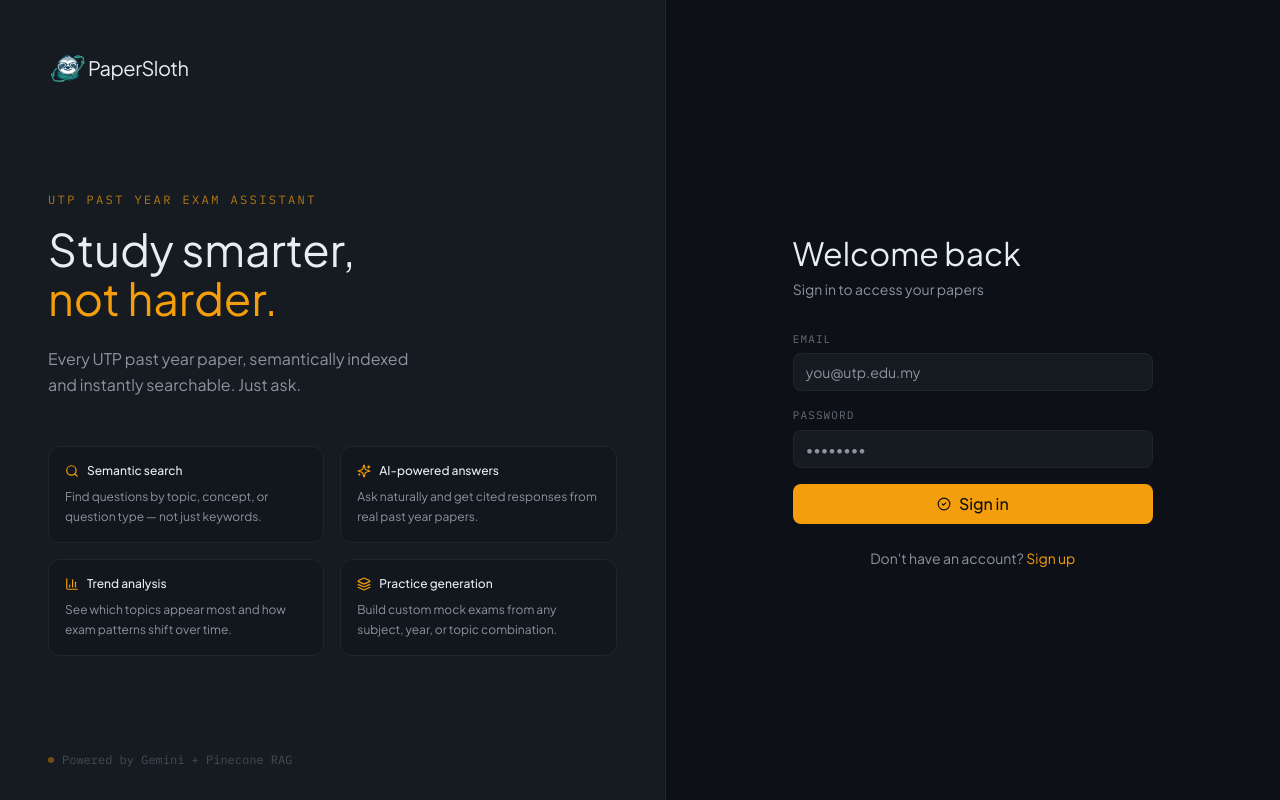
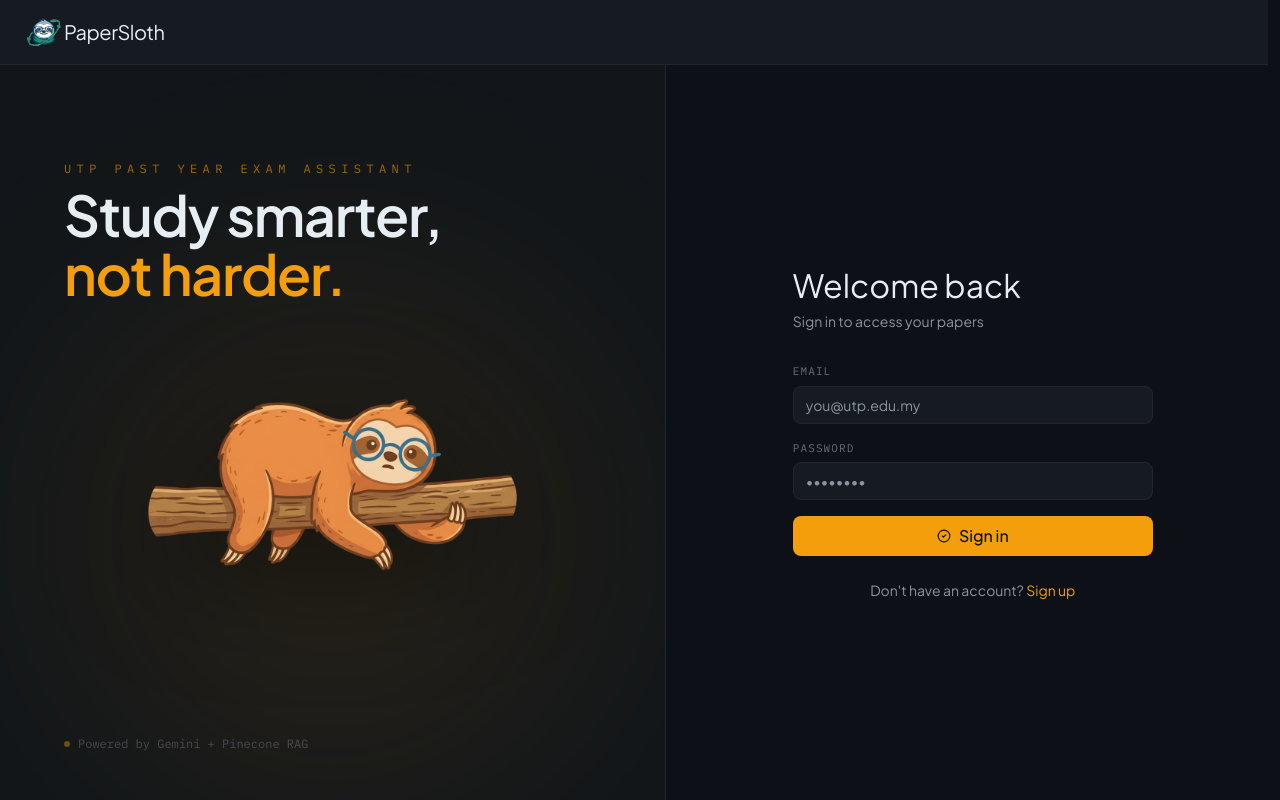
Before and after one commit to ziqqq-rgb/PaperSloth, a React (Vite) app in the folder frontend/: page /login in a window 1280 px wide. Built offline with nearby package versions, Linux system fonts and the light colour scheme.

Commit message:
fix auth ui

```diff
--- /dev/null
+++ b/frontend/src/PaperSlothMascot.tsx
@@ -0,0 +1,53 @@
+import React from 'react';
+
+export default function PaperSlothMascot() {
+  return (
+    <svg
+      xmlns="http://www.w3.org/2000/svg"
+      viewBox="0 0 400 400"
+      className="w-full h-full drop-shadow-2xl"
+    >
+      <defs>
+        <linearGradient id="paperGlow" x1="0%" y1="0%" x2="100%" y2="100%">
+          <stop offset="0%" stopColor="#f59e0b" />
+          <stop offset="100%" stopColor="#d97706" />
+        </linearGradient>
+
+        <filter id="glow" x="-20%" y="-20%" width="140%" height="140%">
+          <feDropShadow dx="0" dy="10" stdDeviation="15" floodColor="#f59e0b" floodOpacity="0.3"/>
+        </filter>
+      </defs>
+
+      {/* Optional subtle ring */}
+      <circle cx="200" cy="200" r="180" fill="none" stroke="#21262d" strokeWidth="2" strokeDasharray="10 10" />
+
+      {/* Sloth Body */}
+      <path d="M 100 280 C 100 120, 300 120, 300 280" fill="#21262d" />
+
+      {/* Sloth Face Mask */}
+      <path d="M 125 280 C 125 160, 275 160, 275 280" fill="#8b949e" />
+
+      {/* Sloth Eyes */}
+      <rect x="150" y="200" width="35" height="6" rx="3" fill="#0d1117" className="animate-pulse" />
+      <rect x="215" y="200" width="35" height="6" rx="3" fill="#0d1117" className="animate-pulse" />
+
+      {/* Sloth Nose */}
+      <path d="M 190 230 Q 200 240 210 230 Z" fill="#0d1117" stroke="#0d1117" strokeWidth="4" strokeLinejoin="round" />
+
+      {/* Sloth Smile */}
+      <path d="M 185 250 Q 200 260 215 250" fill="none" stroke="#0d1117" strokeWidth="3" strokeLinecap="round" />
+
+      {/* Floating Orange Tablet */}
+      <rect
+        x="70" y="270" width="260" height="90" rx="12"
+        fill="url(#paperGlow)" filter="url(#glow)"
+        transform="rotate(-5 200 270)"
+      />
+
+      {/* Tablet UI Lines */}
+      <rect x="100" y="300" width="80" height="6" rx="3" fill="#ffffff" opacity="0.8" transform="rotate(-5 200 270)" />
+      <rect x="100" y="320" width="140" height="6" rx="3" fill="#ffffff" opacity="0.8" transform="rotate(-5 200 270)" />
+      <rect x="100" y="340" width="100" height="6" rx="3" fill="#ffffff" opacity="0.4" transform="rotate(-5 200 270)" />
+    </svg>
+  );
+}
--- a/frontend/src/app.tsx
+++ b/frontend/src/app.tsx
@@ -58,6 +58,8 @@ import remarkMath from 'remark-math'
 import rehypeKatex from 'rehype-katex'
 import logo from './assets/logo.svg'
 import logo3 from './assets/logo3.png'
+import PaperSlothMascot from './PaperSlothMascot';
+import mascotImg from './assets/mascot.png';
 
 // ─── Types ────────────────────────────────────────────────────────────────────
 
@@ -122,8 +124,19 @@ function AuthPage() {
   const [name, setName] = useState('')
   const [error, setError] = useState('')
   const [loading, setLoading] = useState(false)
+
+  // NEW: State for tracking mouse for the Parallax Effect
+  const [mousePos, setMousePos] = useState({ x: 0, y: 0 })
+
   const { setAuth } = useAuthStore()
   const navigate = useNavigate()
+
+  const handleMouseMove = (e: React.MouseEvent) => {
+    // Calculates a slight inverted movement for the 3D depth effect
+    const x = (window.innerWidth / 2 - e.clientX) / 40
+    const y = (window.innerHeight / 2 - e.clientY) / 40
+    setMousePos({ x, y })
+  }
 
   const handleSubmit = async (e: React.FormEvent) => {
     e.preventDefault()
@@ -146,84 +159,66 @@ function AuthPage() {
     }
   }
 
-  const features = [
-    {
-      icon: Search,
-      title: 'Semantic search',
-      desc: 'Find questions by topic, concept, or question type — not just keywords.',
-    },
-    {
-      icon: Sparkles,
-      title: 'AI-powered answers',
-      desc: 'Ask naturally and get cited responses from real past year papers.',
-    },
-    {
-      icon: BarChart3,
-      title: 'Trend analysis',
-      desc: 'See which topics appear most and how exam patterns shift over time.',
-    },
-    {
-      icon: Layers,
-      title: 'Practice generation',
-      desc: 'Build custom mock exams from any subject, year, or topic combination.',
-    },
-  ]
-
   return (
-    <div className="min-h-screen bg-base flex">
-      {/* ── Left branding panel ── */}
-      <div className="hidden lg:flex lg:w-[52%] bg-surface border-r border-border flex-col">
-        <div className="flex items-center gap-2 px-10 pt-10">
+    <div className="min-h-screen bg-base flex flex-col">
+
+      {/* ── Full-width header ── */}
+      <header className="w-full flex items-center -ml-3 px-7 py-1 border-b border-border bg-surface z-30 shrink-0">
         <img src={logo} alt="PaperSloth" className="w-14 h-14 object-contain" />
-          <span className="font-display text-xl text-text tracking-tight -ml-4">
+        <span className="font-display text-xl text-text tracking-tight -ml-2">
           PaperSloth
         </span>
-        </div>
-
-        <div className="flex-1 flex flex-col justify-center px-12">
-          <p className="font-mono text-xs text-amber/70 uppercase tracking-[0.2em] mb-4">
+      </header>
+
+      {/* ── Two panels below the header ── */}
+      <div className="flex flex-1">
+
+        {/* Left branding panel */}
+        <div
+          className="hidden lg:flex lg:w-[52%] bg-surface border-r border-border flex-col relative overflow-hidden"
+          onMouseMove={handleMouseMove}
+        >
+          <div className="min-h-full bg-[#12161a] px-16 pt-12 pb-12 flex flex-col justify-start">
+
+            {/* Typography */}
+            <div className="z-20 max-w-2xl mt-12">
+              <p className="font-mono text-xs text-amber/60 uppercase tracking-[0.45em] mb-2">
                 UTP Past Year Exam Assistant
               </p>
-          <h1 className="font-display text-[2.8rem] leading-[1.1] text-text mb-6">
+              <h1 className="font-display text-[3.5rem] tracking-tight font-semibold leading-[1.05] text-text">
                 Study smarter,
                 <br />
-            <em className="text-amber not-italic">not harder.</em>
+                <span className="text-amber">not harder.</span>
               </h1>
-          <p className="text-muted text-base leading-relaxed max-w-sm mb-12">
-            Every UTP past year paper, semantically indexed and instantly
-            searchable. Just ask.
-          </p>
-
-          <div className="grid grid-cols-2 gap-4">
-            {features.map(({ icon: Icon, title, desc }) => (
-              <div
-                key={title}
-                className="p-4 rounded-xl border border-border bg-base/40"
-              >
-                <div className="flex items-center gap-2 mb-2">
-                  <Icon size={14} className="text-amber" />
-                  <span className="text-xs font-medium text-text">{title}</span>
-                </div>
-                <p className="text-xs text-muted leading-relaxed">{desc}</p>
-              </div>
-            ))}
-          </div>
-        </div>
-
-        <div className="px-12 pb-8 flex items-center gap-2 text-muted/40">
+            </div>
+
+            {/* Mascot & Glow */}
+            <div className="w-full flex justify-center items-center relative mt-8">
+              <div className="absolute w-[30rem] h-[30rem] bg-amber/10 blur-[130px] rounded-full pointer-events-none -top-10" />
+              <img
+                src={mascotImg}
+                alt="PaperSloth"
+                className="relative z-10 w-[38rem] max-w-full animate-float transition-transform duration-200 ease-out drop-shadow-[0_25px_60px_rgba(0,0,0,0.45)] object-contain"
+                style={{ transform: `translate(${mousePos.x}px, ${mousePos.y}px)` }}
+              />
+            </div>
+
+            {/* Footer */}
+            <div className="flex items-center gap-2 text-muted/40 z-20 mt-auto">
               <div className="w-1.5 h-1.5 rounded-full bg-amber/40" />
               <span className="text-xs font-mono">
                 Powered by Gemini + Pinecone RAG
               </span>
             </div>
           </div>
-
-      {/* ── Right form panel ── */}
+        </div>
+
+        {/* Right form panel */}
         <div className="flex-1 flex items-center justify-center p-8 bg-base">
           <div className="w-full max-w-[360px]">
-          {/* Mobile logo */}
+            {/* Mobile logo (only shown when left panel is hidden) */}
             <div className="lg:hidden flex items-center gap-2 mb-10">
-              <img src={logo} alt="PaperSloth" className="w-14 h-14 rounded-lg object-contain" />
+              <img src={logo} alt="PaperSloth" className="w-10 h-10 rounded-lg object-contain" />
               <span className="font-display text-xl text-text">PaperSloth</span>
             </div>
 
@@ -315,6 +310,7 @@ function AuthPage() {
                 {mode === 'login' ? 'Sign up' : 'Sign in'}
               </button>
             </p>
+          </div>
         </div>
       </div>
     </div>
--- a/frontend/tailwind.config.ts
+++ b/frontend/tailwind.config.ts
@@ -21,13 +21,19 @@ export default {
         'fade-in':  'fadeIn 0.3s ease forwards',
         'slide-up': 'slideUp 0.3s ease forwards',
         'blink':    'blink 1s step-end infinite',
+        // --- ADDED CUSTOM FLOAT ANIMATION ---
+        'float':    'float 6s ease-in-out infinite',
       },
       keyframes: {
         fadeIn:  { from: { opacity: '0' },              to: { opacity: '1' } },
         slideUp: { from: { opacity: '0', transform: 'translateY(8px)' }, to: { opacity: '1', transform: 'translateY(0)' } },
         blink:   { '0%,100%': { opacity: '1' }, '50%': { opacity: '0' } },
+        // --- ADDED FLOAT KEYFRAMES ---
+        float: {
+          '0%, 100%': { transform: 'translateY(0)' },
+          '50%': { transform: 'translateY(-20px)' }
+        },
       },
-      // ── Typography plugin customisation ──────────────────────────────────
       typography: {
         DEFAULT: {
           css: {
@@ -73,15 +79,6 @@ export default {
             strong: { color: '#e6edf3', fontWeight: '600' },
             a:      { color: '#f59e0b', textDecoration: 'none' },
             hr:     { borderColor: '#21262d' },
-            keyframes: {
-              float: {
-                '0%, 100%': { transform: 'translateY(0)' },
-                '50%': { transform: 'translateY(-20px)' },
-              }
-            },
-            animation: {
-              'float': 'float 6s ease-in-out infinite',
-            },
           },
         },
       },
```
Also changed, not shown: frontend/src/assets/mascot.png (added). Lines whose indentation alone changed are shown as unchanged.
